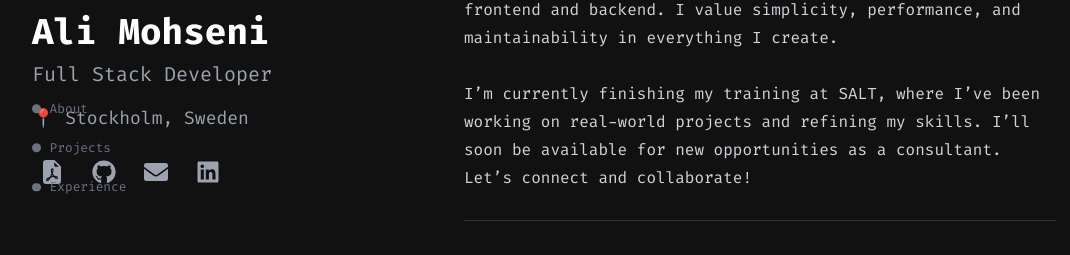
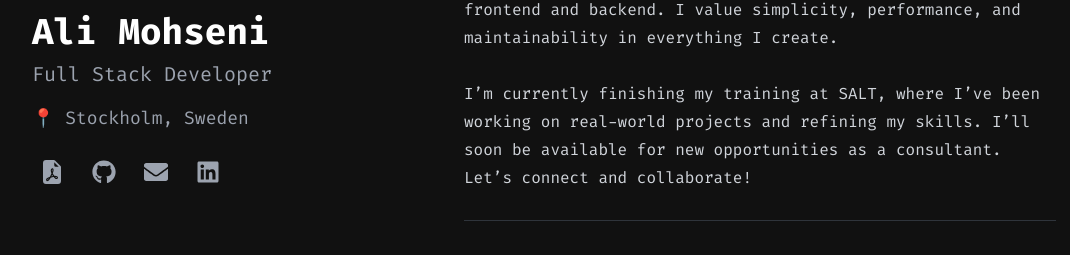
Before and after one commit to alimohseni99/portfolio, a Next.js app: page / in a window 1280 px wide. Shown: the part 252-507 px from the top of the page, without its empty margins (96-1166 px from the left). Built offline with nearby package versions, Linux system fonts and the light colour scheme.

Commit message:
centered the nav in the middle of left side

```diff
--- a/src/app/page.tsx
+++ b/src/app/page.tsx
@@ -37,8 +37,10 @@ export default function Home() {
               <div className="mt-6 animate-fadeIn delay-400">
                 <Socials />
               </div>
+              <div className="mt-96 ml-10">
+                <Nav />
+              </div>
             </div>
-            <Nav />
           </div>
 
           {/* Right Section */}
--- a/src/header/header.tsx
+++ b/src/header/header.tsx
@@ -8,9 +8,10 @@ export function Header() {
           src="/profile-pic.png"
           height={150}
           width={200}
-          className=" rounded-full object-cover h-auto"
+          className=" rounded-full object-cover "
           style={{ maxWidth: "none", height: "200px" }}
           alt="Ali Mohseni"
+          priority
         />
       </div>
       <h1 className="text-4xl font-bold mb-2">Ali Mohseni</h1>
--- a/src/nav/nav.tsx
+++ b/src/nav/nav.tsx
@@ -10,7 +10,7 @@ export function Nav() {
   };
 
   return (
-    <nav className="absolute top-1/2 transform -translate-y-1/2">
+    <nav className=" top-1/2 transform -translate-y-1/2">
       {navItems.map((item, index) => (
         <div
           key={index}
```
